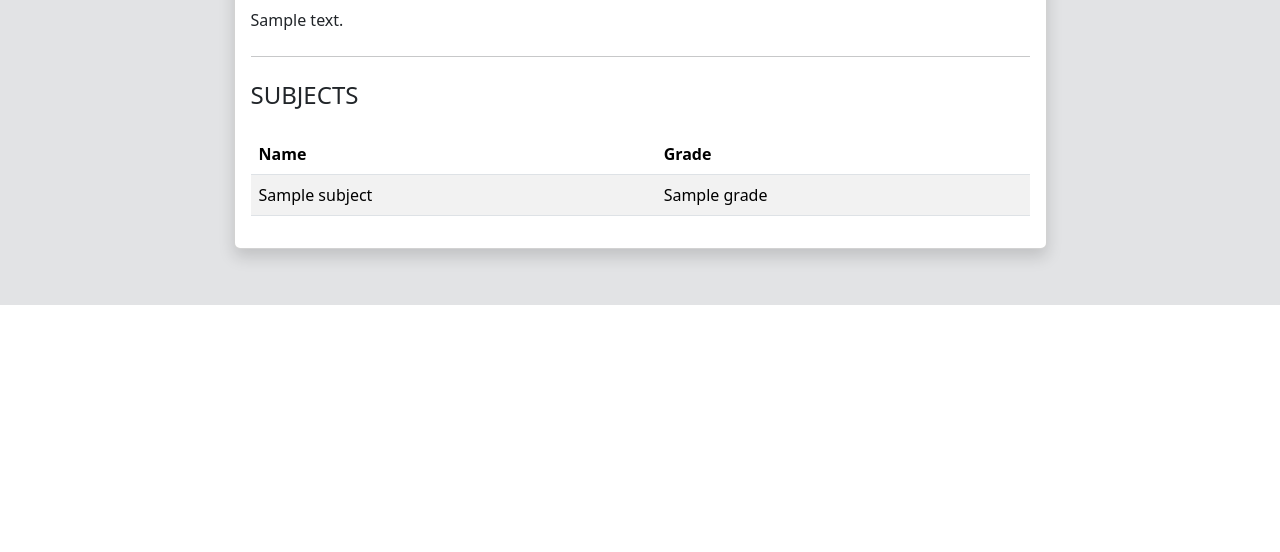
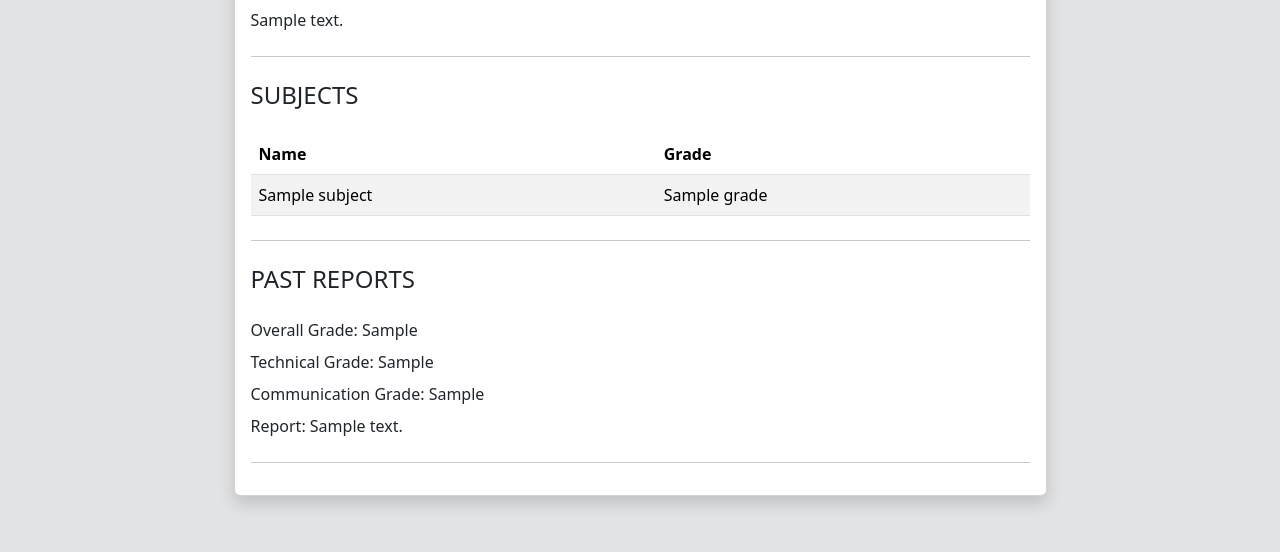
Before and after one commit to kasap-ot/thesis-project, a FastAPI app: template templates/student-profile.html in a window 1280 px wide. Shown: the part 1081-1633 px from the top of the page. Before the commit the page ends 1386 px from the top, so only its background shows below. Run offline with FastAPI, Linux system fonts and the light colour scheme; the template is opened without the code that fills it: most values are stand-ins (such as "Sample title", 1, 10 or a date in 2020); parts of the project's set-up code (start-up, migrations or seed data) failed here and were passed over; some libraries are stand-ins or nearby versions.

Commit message:
Add report displaying on student profile page

```diff
--- a/templates/student-profile.html
+++ b/templates/student-profile.html
@@ -77,6 +77,8 @@
             <hr class="mt-4">
             <h5 class="my-4 fs-4">SUBJECTS</h5>
 
+            {% if student.subjects %}
+
             <table class="table table-striped">
                 <thead>
                     <tr>
@@ -93,6 +95,21 @@
                     {% endfor %}
                 </tbody>
             </table>
+
+            {% endif %}
+
+            <hr class="mt-4">
+            <h5 class="my-4 fs-4">PAST REPORTS</h5>
+
+            <!-- loop through all reports and display them -->
+            {% for report in student.reports %}
+            <div class="mt-2">Overall Grade: {{report.overall_grade}}</div>
+            <div class="mt-2">Technical Grade: {{report.technical_grade}}</div>
+            <div class="mt-2">Communication Grade: {{report.communication_grade}}</div>
+            <div class="mt-2">Report: {{report.comment}}</div>
+
+            <hr class="mt-4">
+            {% endfor %}
         </div>
     </div>
 
```
Also changed, not shown: source/controllers.py (+9 -0 lines), source/queries.py (+8 -0 lines), source/schemas.py (+18 -17 lines).
